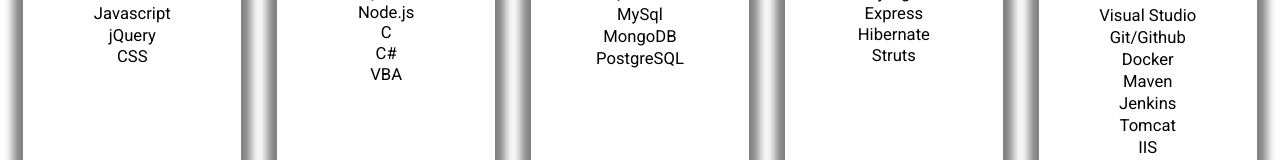
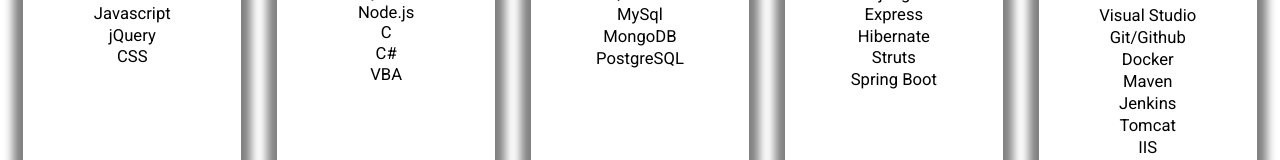
Before and after one commit to life2free/Portfolio, a React (Create React App) app: page /skills in a window 1280 px wide. Shown: the part 410-570 px from the top of the page. Built offline with nearby package versions, Linux system fonts and the light colour scheme.

Commit message:
add skill to list

```diff
--- a/src/Components/Skills/Skills.js
+++ b/src/Components/Skills/Skills.js
@@ -26,7 +26,14 @@
   {
     imgUrl: FrameWork,
     category: "FrameWork",
-    acquiredSkills: ["Spring", "Django", "Express", "Hibernate", "Struts"],
+    acquiredSkills: [
+      "Spring",
+      "Django",
+      "Express",
+      "Hibernate",
+      "Struts",
+      "Spring Boot",
+    ],
   },
   {
     imgUrl: Tools,
```
Also changed, not shown: 1 other file (tests, documents, lock files or other folders).
